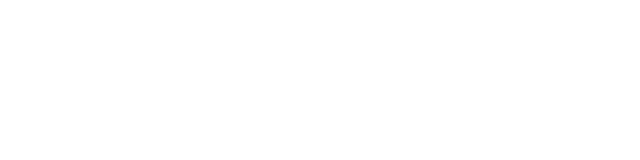
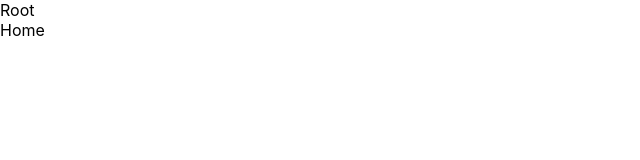
Before and after one commit to neo-rooney/lecture, a React (Create React App) app in the folder dreamCoding/react/youtube-clone/: page / in a window 1280 px wide. Shown: the top 160 px of the page, without its empty margins (0-640 px from the left). Built offline with nearby package versions, Linux system fonts and the light colour scheme.

Commit message:
드림코딩 리액트: 유튜브 프로젝트 - 공통 / 라우팅 구조 설계

```diff
--- a/dreamCoding/react/youtube-clone/package.json
+++ b/dreamCoding/react/youtube-clone/package.json
@@ -8,6 +8,7 @@
     "@testing-library/user-event": "^13.2.1",
     "react": "^18.2.0",
     "react-dom": "^18.2.0",
+    "react-router-dom": "^6.5.0",
     "react-scripts": "5.0.1",
     "web-vitals": "^2.1.0"
   },
--- a/dreamCoding/react/youtube-clone/src/App.js
+++ b/dreamCoding/react/youtube-clone/src/App.js
@@ -1,7 +1,24 @@
 import "./App.css";
+import { createBrowserRouter, RouterProvider } from "react-router-dom";
+import Root from "./pages/Root";
+import Home from "./pages/Home";
+import Search from "./pages/Search";
+import VideoDetail from "./pages/VideoDetail";
+
+const router = createBrowserRouter([
+  {
+    path: "/",
+    element: <Root />,
+    children: [
+      { index: true, element: <Home /> },
+      { path: "/videos/:keyword", element: <Search /> },
+      { path: "/videos/watch/:videoId", element: <VideoDetail /> },
+    ],
+  },
+]);
 
 function App() {
-  return <div></div>;
+  return <RouterProvider router={router} />;
 }
 
 export default App;
--- /dev/null
+++ b/dreamCoding/react/youtube-clone/src/pages/Home.jsx
@@ -0,0 +1,5 @@
+import React from "react";
+
+export default function Home() {
+  return <div>Home</div>;
+}
--- /dev/null
+++ b/dreamCoding/react/youtube-clone/src/pages/Root.jsx
@@ -0,0 +1,11 @@
+import React from "react";
+import { Outlet } from "react-router-dom";
+
+export default function Root() {
+  return (
+    <div>
+      <div>Root</div>
+      <Outlet />
+    </div>
+  );
+}
--- /dev/null
+++ b/dreamCoding/react/youtube-clone/src/pages/Search.jsx
@@ -0,0 +1,5 @@
+import React from "react";
+
+export default function Search() {
+  return <div>Search</div>;
+}
--- /dev/null
+++ b/dreamCoding/react/youtube-clone/src/pages/VideoDetail.jsx
@@ -0,0 +1,5 @@
+import React from "react";
+
+export default function VideoDetail() {
+  return <div>VideoDetail</div>;
+}
```
Also changed, not shown: 2 other files (tests, documents, lock files or other folders).
